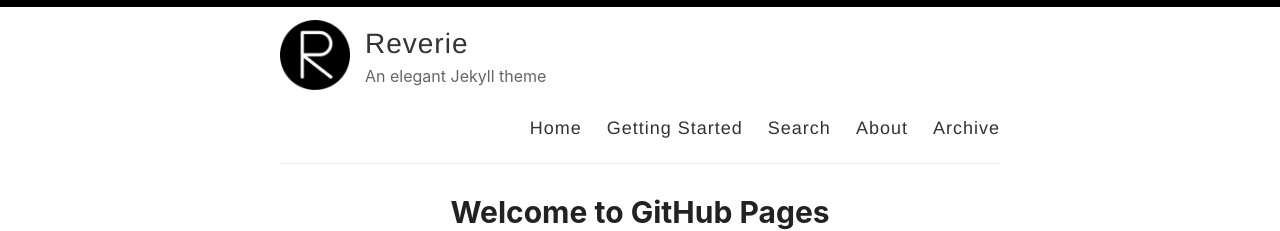
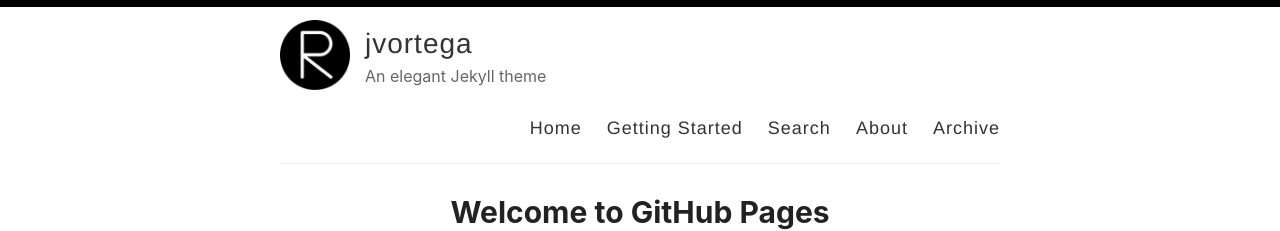
Before and after one commit to jvortega/jvortega.github.io, a Jekyll site: the page built from index.md, in a window 1280 px wide. Shown: the top 231 px of the page. Built offline with Jekyll 4.4.1, drawn with Linux system fonts in a browser that asks for light colours; our own code applies the rules of GitHub Pages for plain Markdown files; the list of posts is cut into pages by our own code.

Commit message:
Update _config.yml

```diff
--- a/_config.yml
+++ b/_config.yml
@@ -3,7 +3,7 @@
 #
 
 # Name of your site (displayed in the header)
-name: Reverie
+name: jvortega
 
 # Name of the author
 author: Amit Merchant
@@ -21,15 +21,15 @@ avatar: /images/reverie.png
 # Includes an icon in the footer for each username you enter
 footer-links:
   dribbble:
-  email: amit.d.merchant@gmail.com
+  email: jvortega@gmail.com
   facebook:
   flickr:
-  github: amitmerchant1990/reverie
+  github: jvortega/jvortega.github.io
   instagram:
   linkedin:
   pinterest:
   rss: rss
-  twitter: amit_merchant
+  twitter: jvortega
   stackoverflow:
   youtube: # channel/<your_long_string> or user/<user-name>
   googleplus: # anything in your profile username that comes after plus.google.com/
@@ -41,21 +41,21 @@ footer-links:
 disqus:
 
 # Enter your Google Analytics web tracking code (e.g. UA-2110908-2) to activate tracking
-google_analytics: UA-43339302-11
+#google_analytics: UA-43339302-11
 
 # For newer "GA4" analytics, use the following instead of the "UA" entry above
 #google_analytics_ga4: G-GABC1DEFG
 
 # Your website URL (e.g. http://amitmerchant1990.github.io or http://www.amitmerchant.com)
 # Used for Sitemap.xml and your RSS feed
-url: http://www.amitmerchant.com/reverie
-enforce_ssl: https://www.amitmerchant.com/reverie
+#url: http://www.amitmerchant.com/reverie
+#enforce_ssl: https://www.amitmerchant.com/reverie
 
 # If you're hosting your site at a Project repository on GitHub pages
 # (http://yourusername.github.io/repository-name)
 # and NOT your User repository (http://yourusername.github.io)
 # then add in the baseurl here, like this: "/repository-name"
-baseurl: "/reverie"
+baseurl: "/jvortega.github.io"
 
 #
 # !! You don't need to change any of the configuration flags below !!
```
